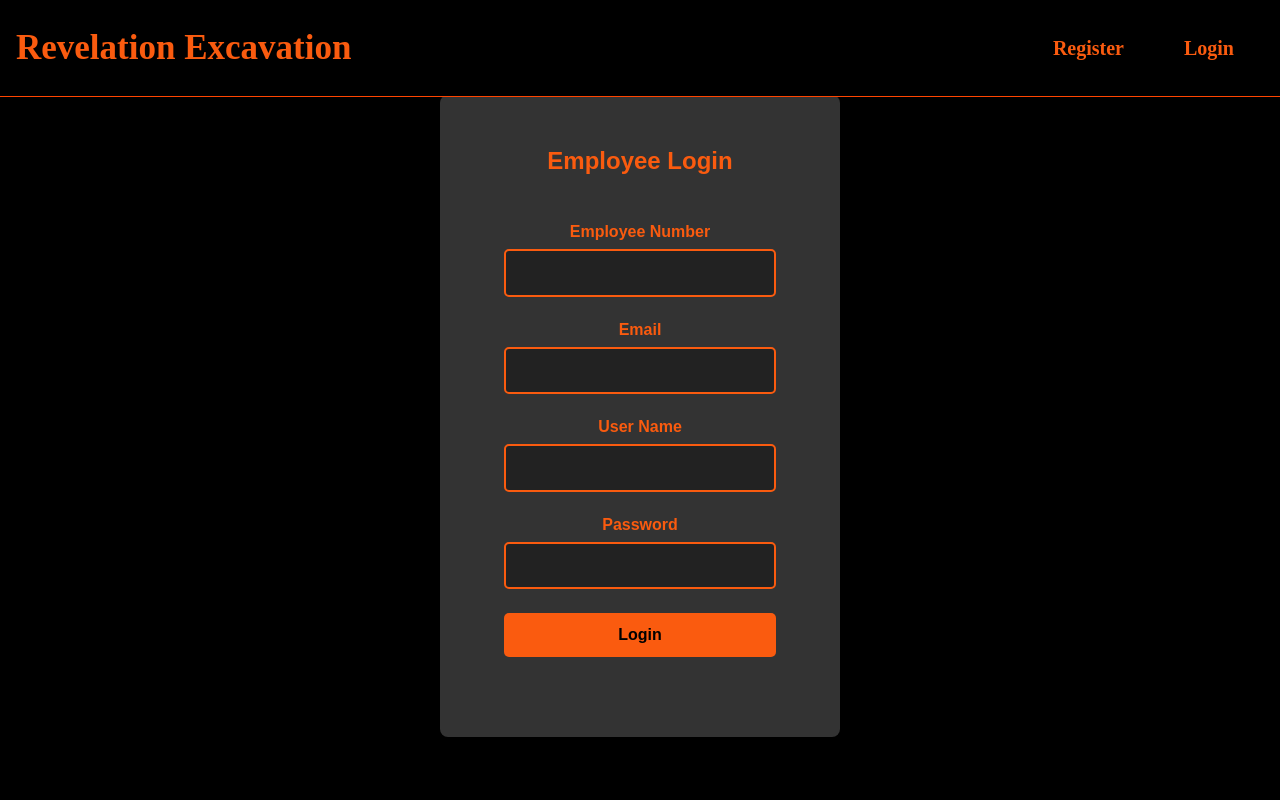
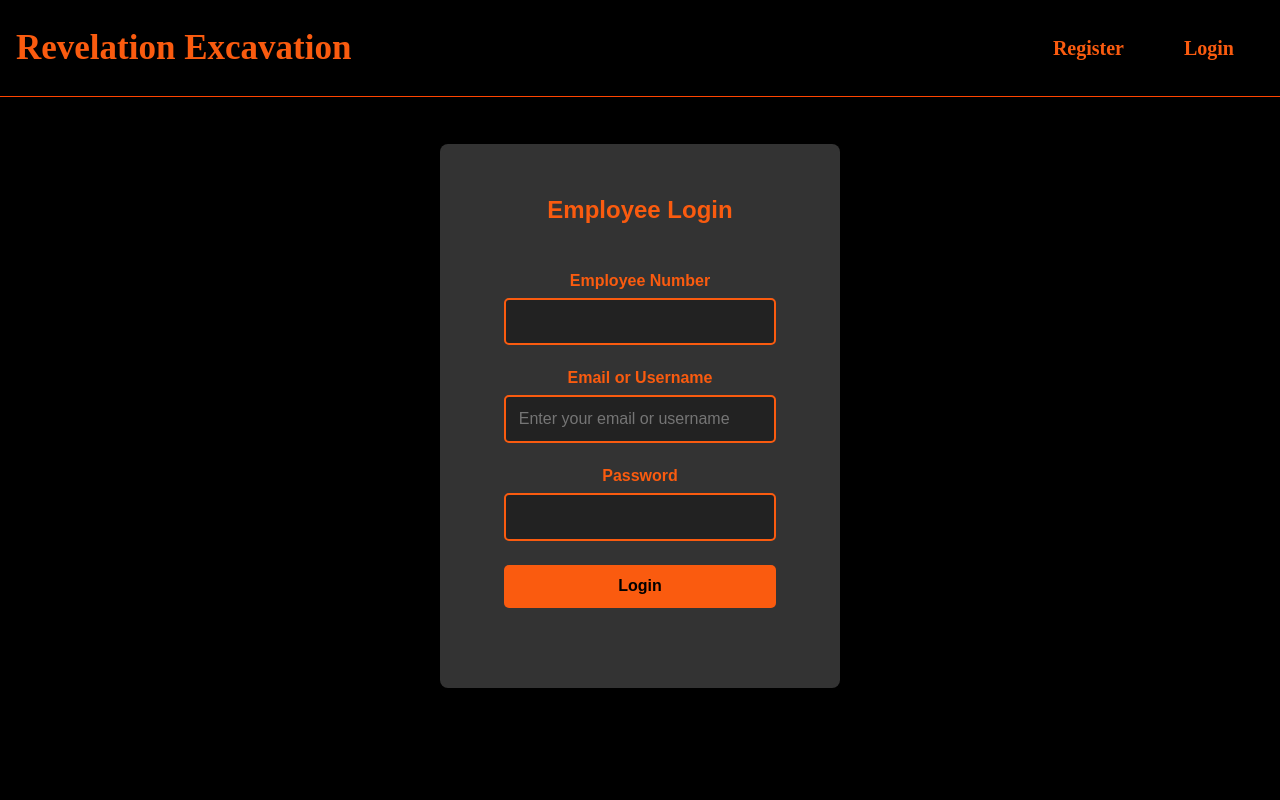
Before and after one commit to RileySuehsschlof/RevalationExcavationSimplified, a React (Create React App) app in the folder frontend/: page /employee-login in a window 1280 px wide. Shown: the top 800 px of the page. Built offline with nearby package versions, Linux system fonts and the light colour scheme.

Commit message:
login bug fix
made the login work for both employee and normal users.

```diff
--- a/frontend/src/pages/EmployeeLoginPage.js
+++ b/frontend/src/pages/EmployeeLoginPage.js
@@ -5,23 +5,43 @@ import axios from 'axios';
 import { setToken } from '../utils/auth';
 import Navbar from "../components/Navbar";
 import Footer from "../components/Footer";
+import { useNavigate } from 'react-router-dom';
 
 const EmployeeLoginPage = () => {
   const [employeeNumber, setEmployeeNumber] = useState('');
-  const [email, setEmail] = useState('');
-  const [username, setUsername] = useState('');
+  // const [email, setEmail] = useState('');
+  // const [username, setUsername] = useState('');
+  const [emailOrUsername, setEmailOrUsername] = useState('');
   const [password, setPassword] = useState('');
   const [message, setMessage] = useState('');
+  const navigate = useNavigate();
 
   const handleSubmit = async (e) => {
     e.preventDefault();
+    // try {
+    //   const response = await axios.post('http://localhost:5000/api/users/login', { emailOrUsername, password });
+
+    //   setToken(response.data.token);//Saving the token
+    //   setMessage('Login successful');
+    // } catch (error) {
+    //   setMessage('Invalid Username or Password')
+    // }
     try {
-      const response = await axios.post('http://localhost:5000/api/users/login', { username, password });
 
+
+      const response = await axios.post('http://localhost:5000/api/users/login', { emailOrUsername, password });
+
+      // localStorage.setItem('token', response.data.token);
       setToken(response.data.token);//Saving the token
-      setMessage('Login successful');
+
+      setMessage('Login succesful')
+
+      //sends you to the page after login
+      navigate('/');
+
+
     } catch (error) {
-      setMessage('Invalid Username or Password')
+      setMessage(error.response?.data?.message || 'Login failed')
     }
   };
 
@@ -42,7 +62,7 @@ const EmployeeLoginPage = () => {
               required
             />
           </div>
-          <div className="input-group">
+          {/* <div className="input-group">
             <label htmlFor="email">Email</label>
             <input
               type="email"
@@ -51,9 +71,9 @@ const EmployeeLoginPage = () => {
               onChange={(e) => setEmail(e.target.value)}
               required
             />
-          </div>
+          </div> */}
 
-          <div className="input-group">
+          {/* <div className="input-group">
             <label htmlFor="username">User Name</label>
             <input
               type="username"
@@ -61,6 +81,18 @@ const EmployeeLoginPage = () => {
               value={username}
               onChange={(e) => setUsername(e.target.value)}
               required
+            />
+          </div> */}
+
+          {/* Input for Email or Username */}
+          <div className="input-group">
+            <label htmlFor="emailOrUsername">Email or Username</label>
+            <input
+              type="text"
+              id="emailOrUsername"
+              value={emailOrUsername}
+              onChange={(e) => setEmailOrUsername(e.target.value)}
+              placeholder="Enter your email or username"
             />
           </div>
           <div className="input-group">
--- a/frontend/src/pages/LoginPage.js
+++ b/frontend/src/pages/LoginPage.js
@@ -1,36 +1,63 @@
 import React, { useState } from 'react';
 import { Link } from 'react-router-dom';
+import axios from 'axios';
+import { useNavigate } from 'react-router-dom';
 import '../styles/login.css';  // Importing the CSS file
 import Navbar from "../components/Navbar";
 import Footer from "../components/Footer";
+import { setToken } from '../utils/auth';
 
 const LoginPage = () => {
-  const [email, setEmail] = useState('');
+  const [emailOrUsername, setEmailOrUsername] = useState('');
   const [password, setPassword] = useState('');
 
-  const handleSubmit = (e) => {
+  const [message, setMessage] = useState('');
+  const navigate = useNavigate();
+
+
+  const handleSubmit = async (e) => {
     e.preventDefault();
-    // Handle form submission, for now, log the data (replace with your API call)
-    console.log('Login for: ', { email }, 'with password: ', { password }, 'was successful.');
+
+    try {
+
+
+      const response = await axios.post('http://localhost:5000/api/users/login', { emailOrUsername, password });
+
+      // localStorage.setItem('token', response.data.token);
+      setToken(response.data.token);//Saving the token
+
+      setMessage('Login succesful')
+
+      //sends you to the page after login
+      navigate('/');
+
+
+    } catch (error) {
+      setMessage(error.response?.data?.message || 'Login failed')
+    }
   };
 
   return (
     <>
       <Navbar />
+
       <div className="login-container">
         <div className="login-form-container">
           <h2>Login</h2>
           <form onSubmit={handleSubmit} className="login-form">
+            {/* Input for Email or Username */}
             <div className="input-group">
-              <label htmlFor="email">Email</label>
+              <label htmlFor="emailOrUsername">Email or Username</label>
               <input
-                type="email"
-                id="email"
-                value={email}
-                onChange={(e) => setEmail(e.target.value)}
-                required
+                type="text"
+                id="emailOrUsername"
+                value={emailOrUsername}
+                onChange={(e) => setEmailOrUsername(e.target.value)}
+                placeholder="Enter your email or username"
               />
             </div>
+
+            {/* Password input */}
             <div className="input-group">
               <label htmlFor="password">Password</label>
               <input
@@ -38,9 +65,13 @@ const LoginPage = () => {
                 id="password"
                 value={password}
                 onChange={(e) => setPassword(e.target.value)}
-                required
+                placeholder="Enter your password"
               />
             </div>
+
+            {/* Error or success message */}
+            {message && <p>{message}</p>}
+
             <button type="submit">Login</button>
           </form>
           <p className="employee-link">
@@ -48,6 +79,7 @@ const LoginPage = () => {
           </p>
         </div>
       </div>
+
       <Footer />
     </>
   );
```
Also changed, not shown: 1 other file (tests, documents, lock files or other folders).
